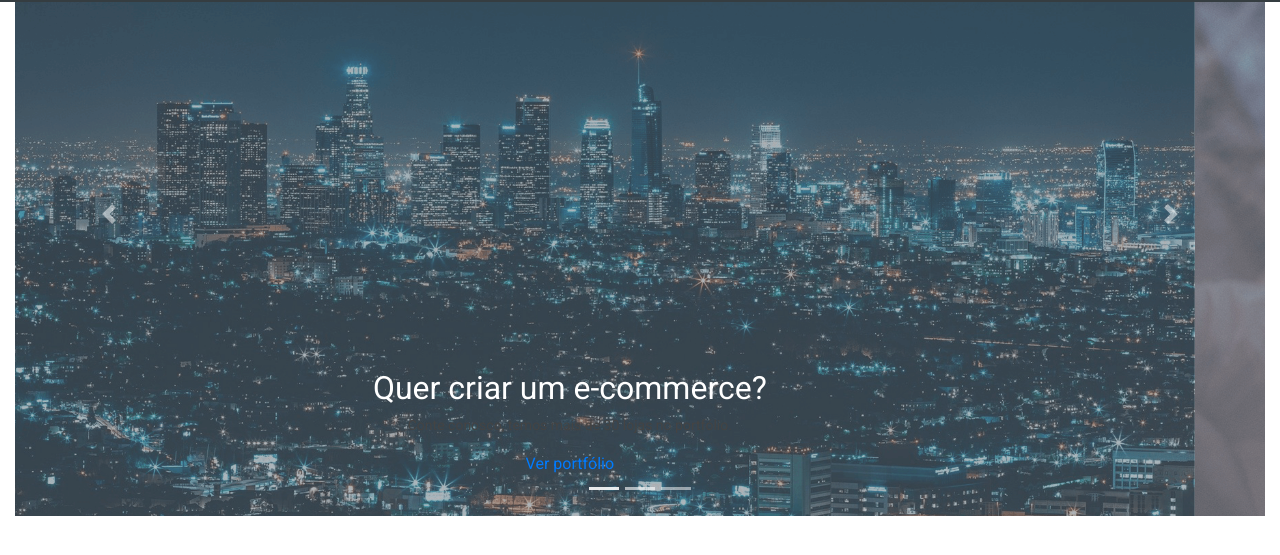
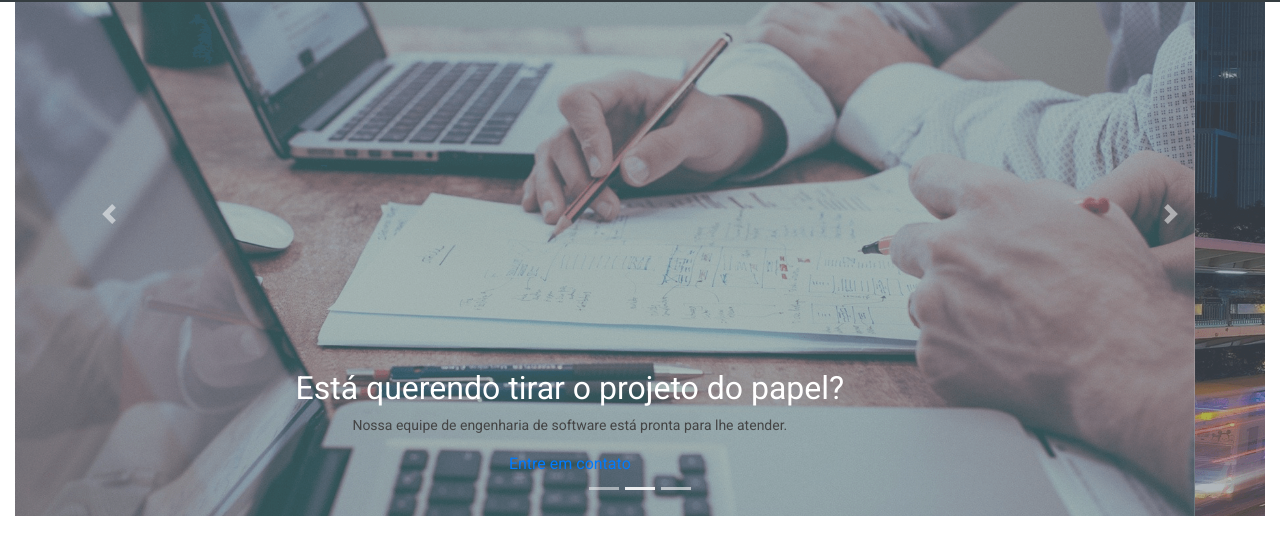
Before and after one commit to JeanCarlos2017/AprendizadoBootstrap, a plain HTML site: page index.html in a window 1280 px wide. Shown: the part 89-644 px from the top of the page. Drawn offline with nearby package versions, Linux system fonts and the light colour scheme.

Commit message:
Update index.html
mudando o slider principal

```diff
--- a/index.html
+++ b/index.html
@@ -51,12 +51,12 @@
      <!-- slider -->
      <div id="mainSlider" class="carousel slide" data-ride="carousel">
          <ol class="carousel-indicators">
-             <li data-target="#mainSlider" data-slide-to="0" class="active"></li>
-             <li data-target="#mainSlider" data-slide-to="1"></li>
+             <li data-target="#mainSlider" data-slide-to="0" ></li>
+             <li data-target="#mainSlider" data-slide-to="1" class="active"></li>
              <li data-target="#mainSlider" data-slide-to="2"></li>
          </ol>
          <div class="carousel-inner">
-             <div class="carousel-item active">
+             <div class="carousel-item">
                  <img src="img/banner1.png" class="d-block w-100" alt="Projetos de e-commerce">
 
                  <!-- tirar classe d-none -->
@@ -67,7 +67,7 @@
                          <a href="#" class="main-btn">Ver portfólio</a>
                  </div>
              </div>
-             <div class="carousel-item">
+             <div class="carousel-item active">
                  <img src="img/banner2.png" class="d-block w-100" alt="Engenharia de software">
                  <div class="carousel-caption d-md-block">
                      <h2>Está querendo tirar o projeto do papel?</h5>
```
